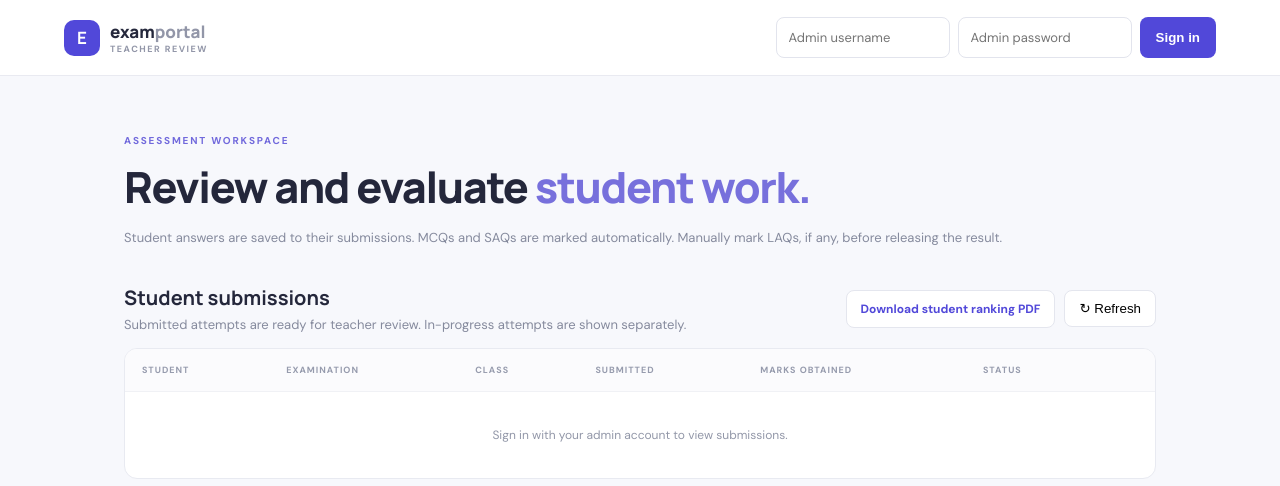
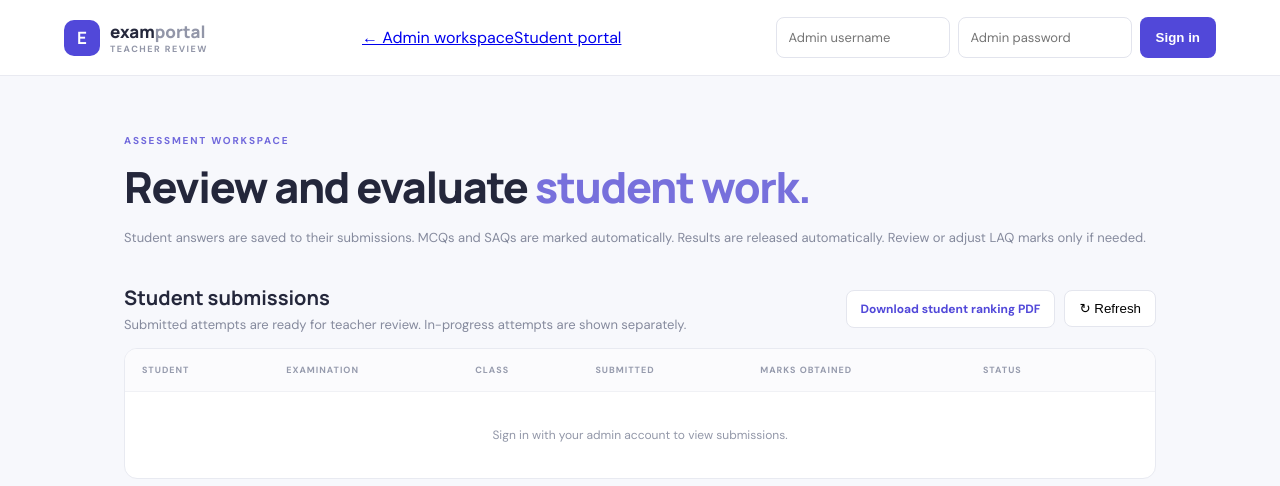
Before and after one commit to sayandas-eng/exam-portal-v2, a Flask app: page /teacher in a window 1280 px wide. Shown: the top 486 px of the page. Run offline with Flask 3, Linux system fonts and the light colour scheme; some libraries are stand-ins or nearby versions.

Commit message:
Add navigation and clarify automatic result release in teacher workspace

```diff
--- a/templates/teacher.html
+++ b/templates/teacher.html
@@ -1,7 +1,7 @@
 <!doctype html>
 <html lang="en"><head><meta charset="utf-8"><meta name="viewport" content="width=device-width, initial-scale=1, viewport-fit=cover"><title>Teacher Review · Exam Portal V2</title><link rel="preconnect" href="https://fonts.googleapis.com"><link href="https://fonts.googleapis.com/css2?family=DM+Sans:wght@400;500;600;700&family=Manrope:wght@600;700;800&display=swap" rel="stylesheet"><link rel="stylesheet" href="/static/teacher.css"></head>
-<body><header><a class="brand" href="/"><b>E</b><span>exam<span>portal</span><small>TEACHER REVIEW</small></span></a><div class="auth" id="auth-panel"><input id="username" placeholder="Admin username" autocomplete="username"><input id="password" type="password" placeholder="Admin password" autocomplete="current-password"><button id="connect">Sign in</button></div><div class="auth hidden" id="connected-panel"><span>Secure admin session active</span><button id="logout">Log out</button></div></header>
-<main><div class="intro"><p class="eyebrow">ASSESSMENT WORKSPACE</p><h1>Review and evaluate <span>student work.</span></h1><p>Student answers are saved to their submissions. MCQs and SAQs are marked automatically. Manually mark LAQs, if any, before releasing the result.</p></div><div id="notice" role="status"></div>
+<body><header><a class="brand" href="/"><b>E</b><span>exam<span>portal</span><small>TEACHER REVIEW</small></span></a><nav class="teacher-back-links"><a href="/admin">← Admin workspace</a><a href="/">Student portal</a></nav><div class="auth" id="auth-panel"><input id="username" placeholder="Admin username" autocomplete="username"><input id="password" type="password" placeholder="Admin password" autocomplete="current-password"><button id="connect">Sign in</button></div><div class="auth hidden" id="connected-panel"><span>Secure admin session active</span><button id="logout">Log out</button></div></header>
+<main><div class="intro"><p class="eyebrow">ASSESSMENT WORKSPACE</p><h1>Review and evaluate <span>student work.</span></h1><p>Student answers are saved to their submissions. MCQs and SAQs are marked automatically. Results are released automatically. Review or adjust LAQ marks only if needed.</p></div><div id="notice" role="status"></div>
 <section id="list-view"><div class="section-head"><div><h2>Student submissions</h2><p>Submitted attempts are ready for teacher review. In-progress attempts are shown separately.</p></div><div class="head-actions"><a id="ranking-download" class="light ranking-download" href="/api/admin/rankings.pdf">Download student ranking PDF</a><button id="refresh" class="light">↻ Refresh</button></div></div><div class="table-wrap"><table><thead><tr><th>STUDENT</th><th>EXAMINATION</th><th>CLASS</th><th>SUBMITTED</th><th>MARKS OBTAINED</th><th>STATUS</th><th></th></tr></thead><tbody id="rows"><tr><td colspan="7" class="empty">Sign in with your admin account to view submissions.</td></tr></tbody></table></div></section>
-<section id="review-view" class="hidden"><button id="back" class="back">← All submissions</button><div class="review-head"><div><p class="eyebrow">TEACHER REVIEW</p><h2 id="review-title">Submission</h2><p id="review-student"></p></div><div class="total" id="total">0 / 0 marks</div><a id="download-result" class="light hidden" href="#">Download result PDF</a></div><div id="questions"></div><div class="submit-bar"><label>Reviewer name<input id="reviewer" value="Teacher" maxlength="120"></label><button id="finalise">Save marks & finalise result</button></div></section>
+<section id="review-view" class="hidden"><button id="back" class="back">← All submissions</button><div class="review-head"><div><p class="eyebrow">TEACHER REVIEW</p><h2 id="review-title">Submission</h2><p id="review-student"></p></div><div class="total" id="total">0 / 0 marks</div><a id="download-result" class="light hidden" href="#">Download result PDF</a></div><div id="questions"></div><div class="submit-bar"><label>Reviewer name<input id="reviewer" value="Teacher" maxlength="120"></label><button id="finalise">Save teacher adjustments</button></div></section>
 <footer>Exam Portal V2 · Teacher workspace</footer></main><script src="/static/teacher.js" defer></script></body></html>
```
